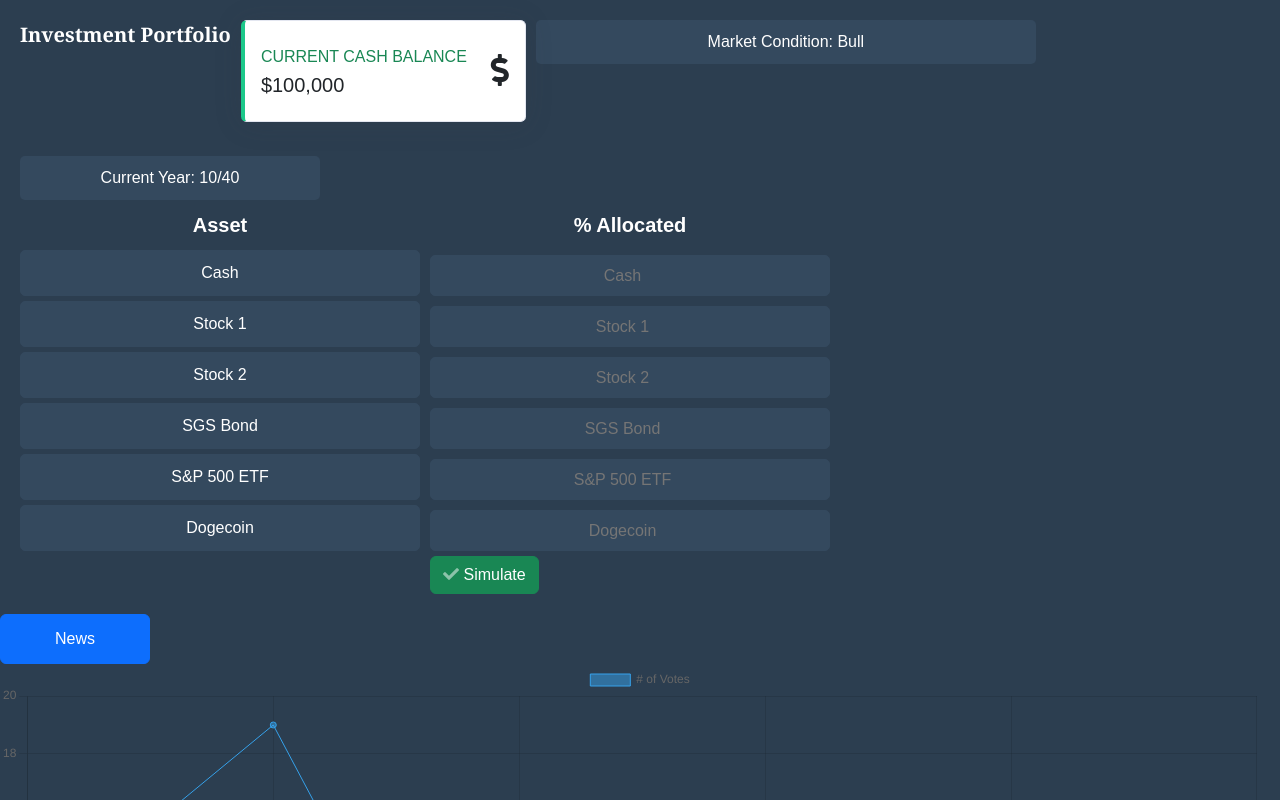
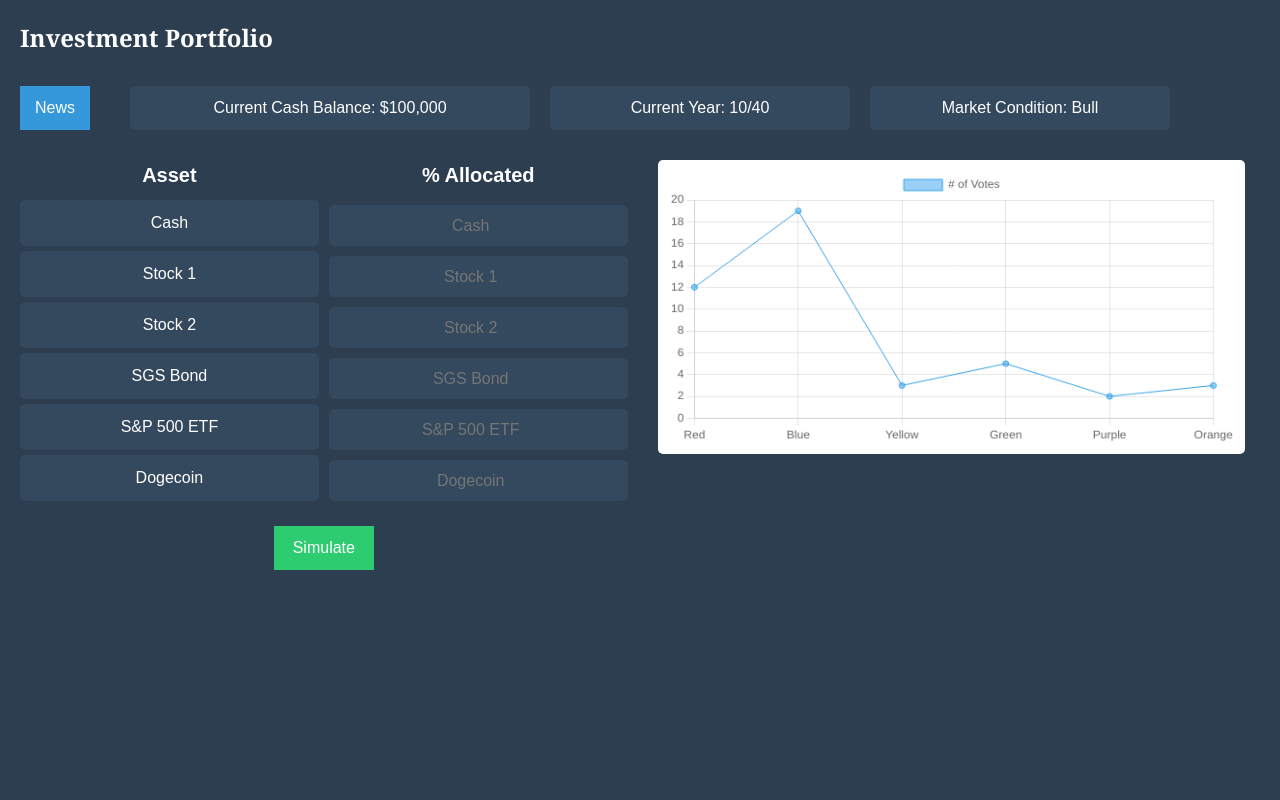
Before and after one commit to ffannisa/Investment-Portfolio-Simulation, a website built with Parcel: page Finance Simulation/index.html in a window 1280 px wide. Shown: the top 800 px of the page. Built offline with nearby package versions, Linux system fonts and the light colour scheme.

Commit message:
Placement, Sizing Edit

```diff
--- a/Finance Simulation/index.html
+++ b/Finance Simulation/index.html
@@ -6,38 +6,76 @@
   <title>Investment Portfolio Dashboard</title>
   <link href="https://cdn.jsdelivr.net/npm/bootstrap@5.3.3/dist/css/bootstrap.min.css" rel="stylesheet" integrity="sha384-QWTKZyjpPEjISv5WaRU9OFeRpok6YctnYmDr5pNlyT2bRjXh0JMhjY6hW+ALEwIH" crossorigin="anonymous">
   <link rel="stylesheet" href="styles.css">
+
   <!-- Custom fonts for this template-->
   <link href="vendor/fontawesome-free/css/all.min.css" rel="stylesheet" type="text/css">
   <link
       href="https://fonts.googleapis.com/css?family=Nunito:200,200i,300,300i,400,400i,600,600i,700,700i,800,800i,900,900i"
       rel="stylesheet">
 
+</head>
 
-</head>
+
 <body>
 <div class="dashboard-container">
+    <!-- Title Section -->
     <div class="title">Investment Portfolio</div>
-    <div class="col-xl- col-md- mb-4">
-        <div class="card border-left-success shadow h-100 py-2">
-            <div class="card-body">
-                <div class="row no-gutters align-items-center">
-                    <div class="col mr-2">
-                        <div class="text-xs font-weight-bold text-success text-uppercase mb-1">
-                            Current Cash Balance</div>
-                        <div class="h5 mb-0 font-weight-bold text-gray-800">$100,000</div>
+
+    <!-- News and Overview Section -->
+    <div class="dashboard-overview">
+      <button type="button" class="news-button" data-bs-toggle="modal" data-bs-target="#exampleModal">News</button>
+      <div class="overview-items">
+          <div class="current-cash">Current Cash Balance: $100,000</div>
+          <div class="current-year">Current Year: 10/40</div>
+          <div class="market-condition">Market Condition: Bull</div>
       </div>
-                    <div class="col-auto">
-                        <i class="fas fa-dollar-sign fa-2x text-gray-300"></i>
+  </div>
+
+    <!-- <div class="dashboard-overview">
+      <button type="button" class="news-button" data-bs-toggle="modal" data-bs-target="#exampleModal">News</button>
+       Current Cash Balance -->
+      <!-- <div class="parameter-card">
+          <div class="card-body cash-balance">
+              <div class="card-content">
+                  <div class="card-text">
+                      <div class="parameter-title">Current Cash Balance</div>
+                      <div class="parameter-value">$100,000</div>
+                  </div>
+                  <div class="card-icon cash-icon"></div>
               </div>
           </div>
       </div>
+       -->
+      <!-- Current Year -->
+      <!-- <div class="parameter-card">
+          <div class="card-body current-year">
+              <div class="card-content">
+                  <div class="card-text">
+                      <div class="parameter-title">Current Year</div>
+                      <div class="parameter-value">10/40</div>
+                  </div>
+                  <div class="card-icon year-icon"></div>
               </div>
           </div>
-    <div class="market-condition">Market Condition: Bull</div>
+      </div>
+       -->
+      <!-- Market Condition -->
+      <!-- <div class="parameter-card">
+          <div class="card-body market-condition">
+              <div class="card-content">
+                  <div class="card-text">
+                      <div class="parameter-title">Market Condition</div>
+                      <div class="parameter-value">Bull</div>
+                  </div>
+                  <div class="card-icon market-icon"></div>
+              </div>
+          </div>
+      </div>
+  </div> -->
 
-    <div class="current-year">Current Year: 10/40</div>
+    <!-- Input Parameters Section -->
+    <div class="input-section">
       <div class="assets-and-allocation">
-        <div class="asset1">
           <div class="asset1">
               <div class="header">Asset</div>
               <div class="asset">
@@ -49,10 +87,6 @@
                   <div>Dogecoin</div>
               </div>
           </div>
-        </div>
-
-        <div class="perallocated">
-            <!-- ... % Allocated div content ... -->
           <div class="perallocated">
               <div class="header">% Allocated</div>
               <div class="percentallocated">
@@ -62,24 +96,21 @@
                   <input type="number" name="sgs-bond-allocated" placeholder="SGS Bond" class="input-box" min="0" max="100">
                   <input type="number" name="sp500-allocated" placeholder="S&P 500 ETF" class="input-box" min="0" max="100">
                   <input type="number" name="dogecoin-allocated" placeholder="Dogecoin" class="input-box" min="0" max="100">
-                    <a href="#" class="btn btn-success btn-icon-split">
-                        <span class="icon text-white-50">
-                            <i class="fas fa-check"></i>
-                        </span>
-                        <span class="text" id="simulateButton" onclick="validateTotal()">Simulate</span>
-                    </a>
               </div>
           </div>
       </div>
+      <button class="simulate-button">Simulate</button>
+    </div>
+
+    <!-- Graph Section -->
+    <div class="graph-section">
+      <canvas id="myChart"></canvas>
   </div>
 </div>
 
-  <!-- Button trigger modal -->
-    <button type="button" class="btn btn-primary custom-button-size" data-bs-toggle="modal" data-bs-target="#exampleModal">
-    News
-  </button>
 
-  <!-- Modal -->
+<!-- Other Functions: Buttons, Graphs, Popup -->
+    <!-- News Button Modal -->
     <div class="modal fade" id="exampleModal" tabindex="-1" aria-labelledby="exampleModalLabel" aria-hidden="true">
       <div class="modal-dialog">
         <div class="modal-content">
@@ -97,15 +128,10 @@
       </div>
     </div>
 
-  <div>
-    <canvas id="myChart"></canvas>
-  </div>
-
+  <!-- Charting -->
   <script src="https://cdn.jsdelivr.net/npm/chart.js"></script>
-
   <script>
     const ctx = document.getElementById('myChart');
-
     new Chart(ctx, {
       type: 'line',
       data: {
@@ -125,9 +151,9 @@
       }
     });
   </script>
-    </div>
-</div>
+
 <script src="index.js"> charset="utf-8"</script>
 <script src="https://cdn.jsdelivr.net/npm/bootstrap@5.3.3/dist/js/bootstrap.bundle.min.js" integrity="sha384-YvpcrYf0tY3lHB60NNkmXc5s9fDVZLESaAA55NDzOxhy9GkcIdslK1eN7N6jIeHz" crossorigin="anonymous"></script>
+
 </body>
 </html>
--- a/Finance Simulation/styles.css
+++ b/Finance Simulation/styles.css
@@ -6,11 +6,61 @@ body {
     color: white;
 }
 
-.title{
+.dashboard-container {
+    padding: 20px;
+}
+
+.title {
     font-family: 'Georgia', serif;
-    font-size: 20px;
+    font-size: 24px;
     font-weight: bold;
+    margin-bottom: 20px;
 }
+
+.dashboard-overview {
+    display: flex;
+    justify-content: space-between;
+    align-items: center;
+    gap: 20px;
+    margin-bottom: 20px;
+    flex-wrap: nowrap;
+}
+
+.news-button {
+    background: #3498db;
+    color: white;
+    border: none;
+    padding: 10px 15px;
+    cursor: pointer;
+    margin-right: 20px; /* Add margin to the right of the News button */
+}
+
+.overview-items {
+    display: flex;
+    gap: 20px;
+}
+
+/* edit above correct alr */
+
+/* edit so news sama cash ada jarak */
+.current-cash, .current-year, .market-condition {
+    background: #34495e;
+    padding: 10px;
+    border-radius: 5px;
+    width: 400px;
+    text-align: center;
+}
+
+.input-section, .graph-section {
+    display: inline-block;
+    vertical-align: top;
+}
+
+.input-section {
+    width: 50%;
+}
+
+/* edit above correct alr */
 
 .perallocated{
     width: 500px;
@@ -29,6 +79,103 @@ body {
     min-width: 250px; /* Set a minimum width for each child to ensure they don't become too small */
     max-width: 400px;
 }
+
+/* try to implement similarly like previously */
+.simulate-button {
+    display: block;
+    width: 100px;
+    margin: 20px auto 0;
+    padding: 10px;
+    background: #2ecc71;
+    color: white;
+    border: none;
+    cursor: pointer;
+}
+
+/*
+.parameter-card {
+    display: inline-flex;
+    margin-right: 10px;
+}
+
+.card-body {
+    padding: 10px;
+    background-color: #f0f0f0;
+    border-radius: 5px;
+    display: flex;
+    align-items: center;
+    justify-content: space-between;
+}
+
+.card-content {
+    display: flex;
+    align-items: center;
+}
+
+.card-text {
+    text-align: left;
+}
+
+.parameter-title {
+    font-size: 14px;
+    font-weight: bold;
+}
+
+.parameter-value {
+    font-size: 18px;
+}
+
+.cash-balance {
+    border-left: 4px solid #4caf50;
+}
+
+.current-year {
+    border-left: 4px solid #2196f3;
+}
+
+.market-condition {
+    border-left: 4px solid #f44336;
+}
+
+.card-icon {
+    width: 30px;
+    height: 30px;
+    background-size: cover;
+}
+
+.cash-icon {
+    background-image: url('path/to/your/cash-icon.png');
+}
+
+.year-icon {
+    background-image: url('path/to/your/year-icon.png');
+}
+
+.market-icon {
+    background-image: url('path/to/your/market-icon.png');
+}
+ */
+
+.graph-section {
+    width: 50%;
+    text-align: center;
+    padding-left: 20px;
+}
+
+canvas {
+    background: white;
+    color: black;
+    padding: 10px;
+    border-radius: 5px;
+}
+
+.input-section, .graph-section {
+    display: inline-block;
+    vertical-align: top;
+    width: 49%; /* Adjust the width to less than 50% to ensure both sections fit in the same row */
+}
+
+/* edit above correct alr */
 
 .current-year{
     width: 300px;
@@ -64,7 +211,7 @@ body {
     justify-content: center; /* Centers content horizontally in flexbox */
     align-items: center; /* Centers content vertically in flexbox */
     height: 100%; /* Makes sure the div takes full height of its container */
-    width: 500px;
+    width: 300px;
 }
 
 .portfolio, .performance, .returns, .profits {
```
Lines whose indentation alone changed are shown as unchanged.
